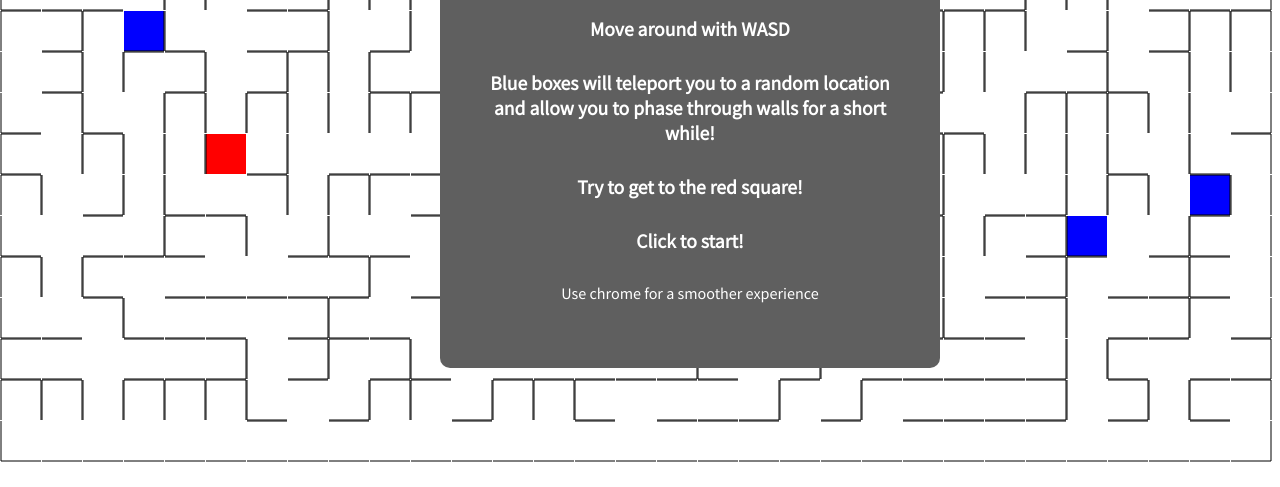
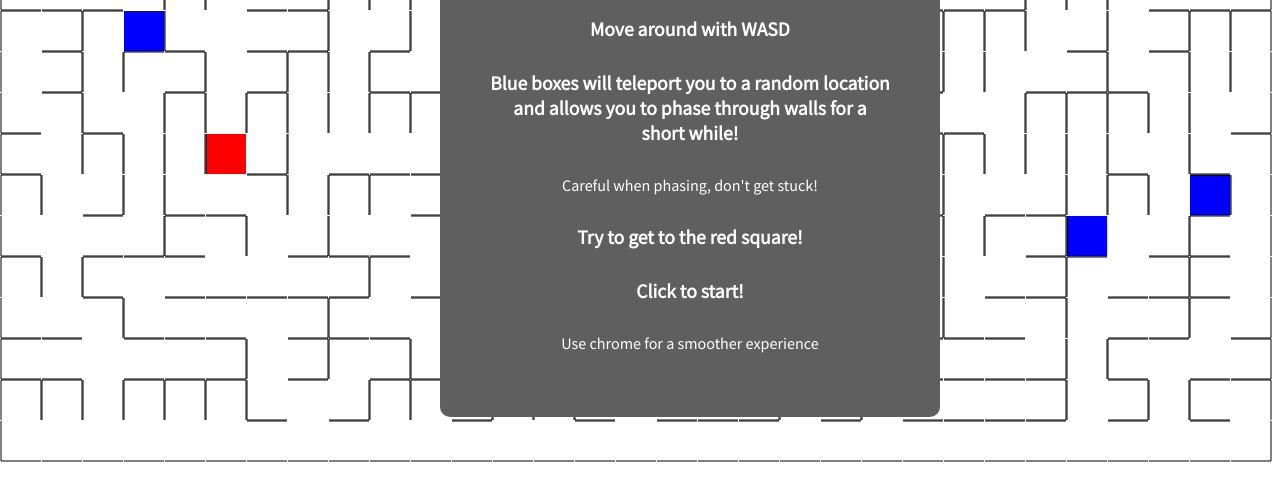
Before and after one commit to Hugo-WB/maze-coding-challenge, a website built with webpack: page dist/index.html in a window 1280 px wide. Shown: the part 318-805 px from the top of the page. Built offline with nearby package versions, Linux system fonts and the light colour scheme.

Commit message:
phasing update

```diff
--- a/dist/index.html
+++ b/dist/index.html
@@ -9,9 +9,10 @@
       <h1>Front-end coding challenge</h1>
       <h2>Move around with WASD</h2>
       <h2>
-        Blue boxes will teleport you to a random location and allow you to phase
+        Blue boxes will teleport you to a random location and allows you to phase
         through walls for a short while!
       </h2>
+      <p>Careful when phasing, don't get stuck!</p>
       <h2>Try to get to the red square!</h2>
       <h2>Click to start!</h2>
       <p>Use chrome for a smoother experience</p>
```
